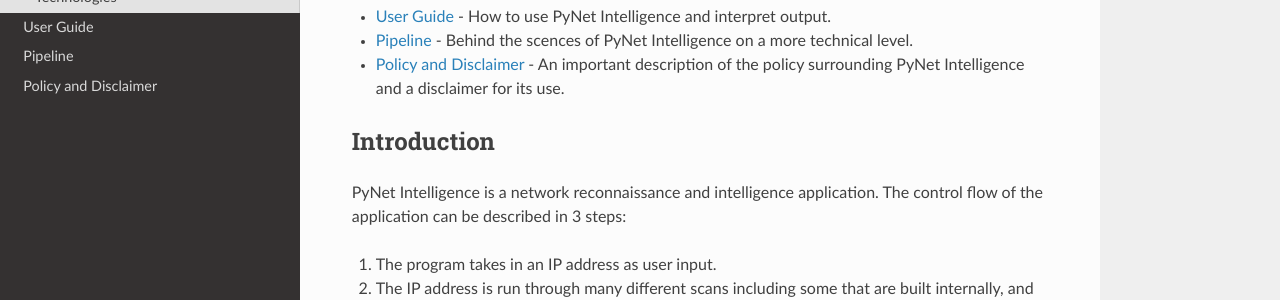
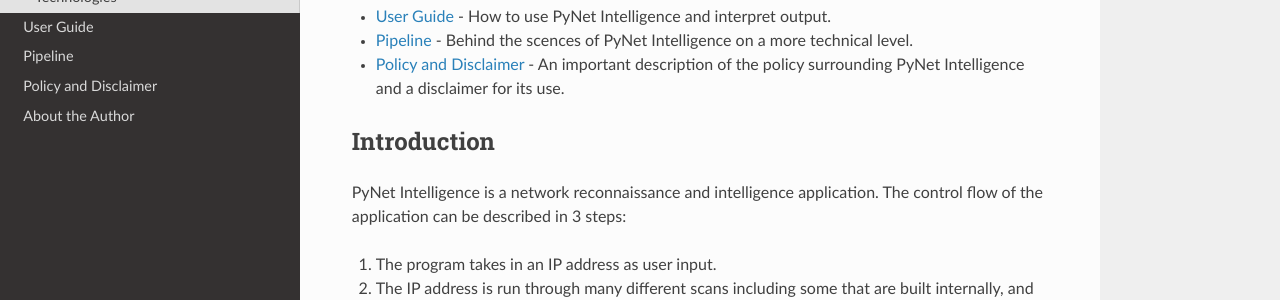
Before and after one commit to jamie-weiss/PyNet-Intel, an MkDocs documentation site: the page built from docs/index.md, in a window 1280 px wide. Shown: the part 259-559 px from the top of the page. Built offline with MkDocs 1.6.1, drawn with Linux system fonts in a browser that asks for light colours; nearby versions of some CDN libraries.

Commit message:
updated docs

```diff
--- a/mkdocs.yml
+++ b/mkdocs.yml
@@ -6,5 +6,6 @@ nav:
     - User Guide: user_guide.md
     - Pipeline: pipeline.md
     - Policy and Disclaimer: policy.md
+    - About the Author: about_the_author.md
 markdown_extensions:
     - codehilite
```
